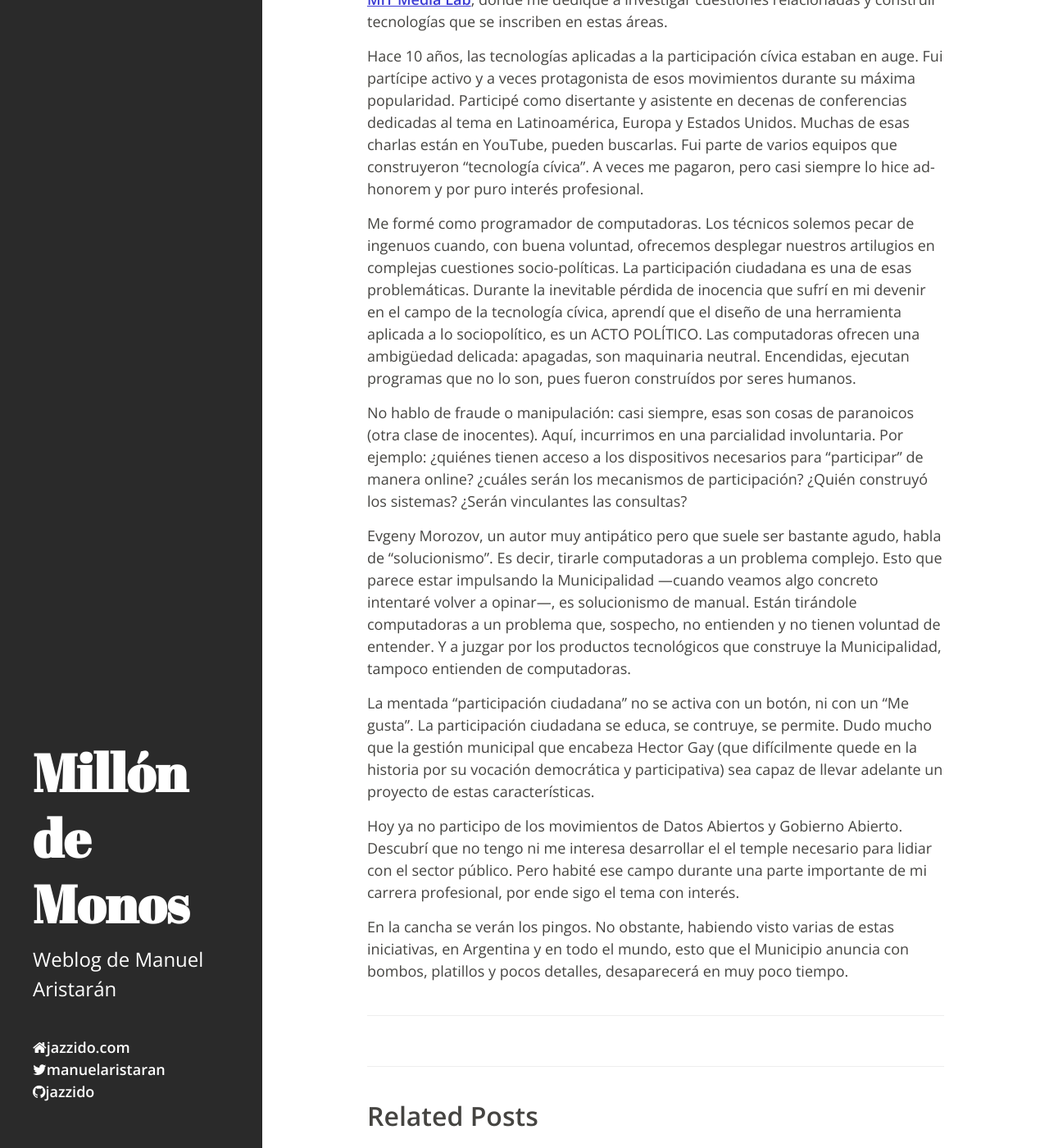
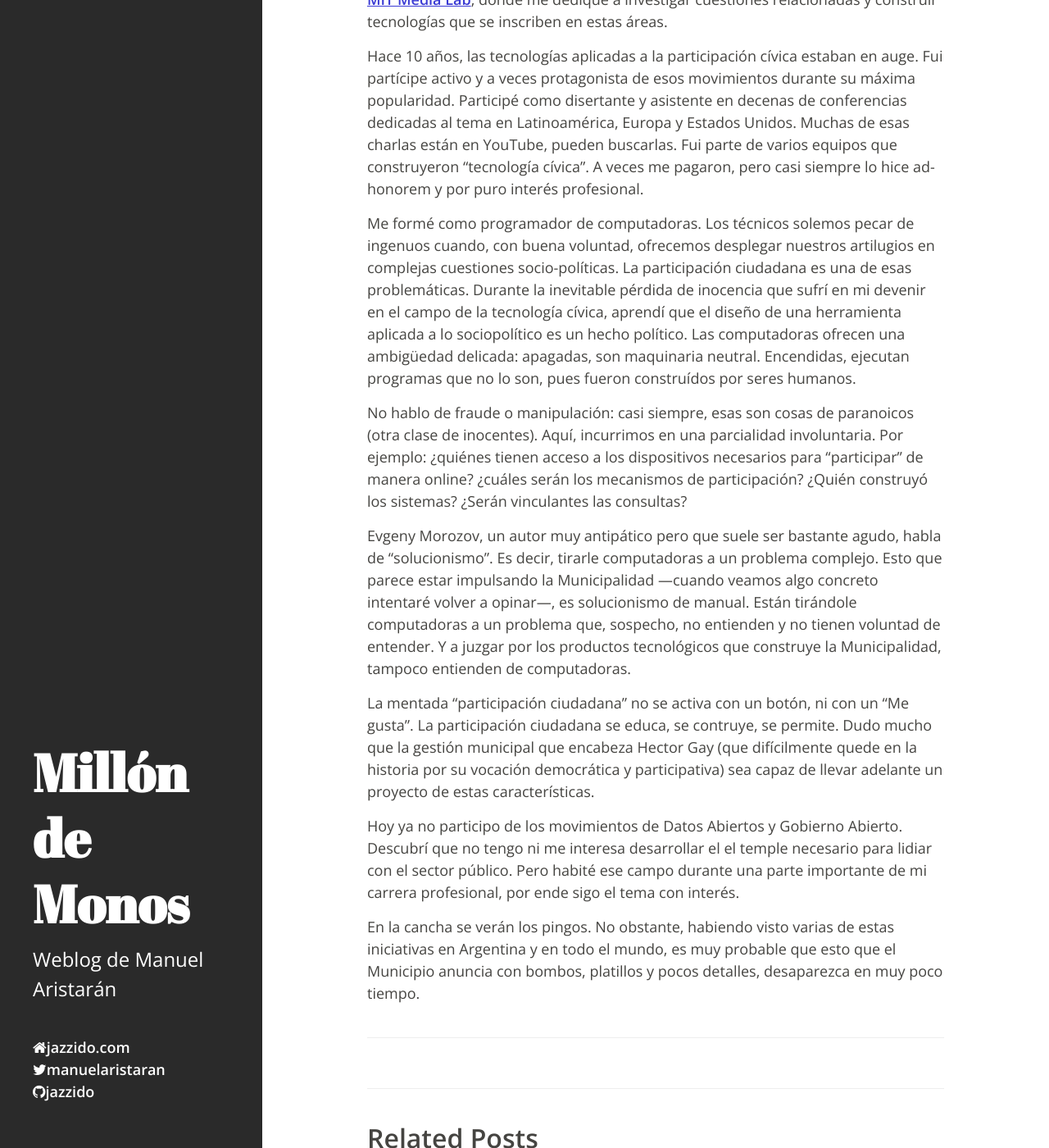
Before and after one commit to jazzido/jazzido.github.io, a Jekyll site: the page built from _posts/2020-01-27-participacion-online-otra-vez-sopa.md, in a window 1280 px wide and 1400 px high, scrolled down 457 px. Shown: the whole window at 82% size. Built offline with Jekyll 4.4.1, drawn with Linux system fonts in a browser that asks for light colours; nearby versions of some CDN libraries; comment, search, counter and statistics services are not loaded.

Commit message:
Update 2020-01-27-participacion-online-otra-vez-sopa.md

```diff
--- a/_posts/2020-01-27-participacion-online-otra-vez-sopa.md
+++ b/_posts/2020-01-27-participacion-online-otra-vez-sopa.md
@@ -13,9 +13,9 @@ Cuando opino de política, hablo porque es gratis. Salvo mi interés, y algún q
 
 Establezco mis credenciales: por interés personal, hace 10 años construí una herramienta que se llamó Gasto Público Bahiense. Tuvo mucha más repercusión de la que imaginaba, y me llevó por un camino que "terminó" en una maestría en el [MIT Media Lab](https://media.mit.edu), donde me dediqué a investigar cuestiones relacionadas y construir tecnologías que se inscriben en estas áreas.
 
-Hace 10 años, las tecnologías aplicadas a la participación cívica estaban en auge. Fui partícipe activo y a veces protagonista de esos movimientos durante su máxima popularidad. Participé como disertante y asistente en decenas de conferencias dedicadas al tema en Latinoamérica, Europa y Estados Unidos. Muchas de esas charlas están en YouTube, pueden buscarlas. Fui parte de varios equipos que construyeron "tecnología cívica". A veces me pagaron, pero casi siempre lo hice ad-honorem y por puro interés profesional.
+ Hace 10 años, las tecnologías aplicadas a la participación cívica estaban en auge. Fui partícipe activo y a veces protagonista de esos movimientos durante su máxima popularidad. Participé como disertante y asistente en decenas de conferencias dedicadas al tema en Latinoamérica, Europa y Estados Unidos. Muchas de esas charlas están en YouTube, pueden buscarlas. Fui parte de varios equipos que construyeron "tecnología cívica". A veces me pagaron, pero casi siempre lo hice ad-honorem y por puro interés profesional.
 
-Me formé como programador de computadoras. Los técnicos solemos pecar de ingenuos cuando, con buena voluntad, ofrecemos desplegar nuestros artilugios en complejas cuestiones socio-políticas. La participación ciudadana es una de esas problemáticas. Durante la inevitable pérdida de inocencia que sufrí en mi devenir en el campo de la tecnología cívica, aprendí que el diseño de una herramienta aplicada a lo sociopolítico, es un ACTO POLÍTICO. Las computadoras ofrecen una ambigüedad delicada: apagadas, son maquinaria neutral. Encendidas, ejecutan programas que no lo son, pues fueron construídos por seres humanos.
+Me formé como programador de computadoras. Los técnicos solemos pecar de ingenuos cuando, con buena voluntad, ofrecemos desplegar nuestros artilugios en complejas cuestiones socio-políticas. La participación ciudadana es una de esas problemáticas. Durante la inevitable pérdida de inocencia que sufrí en mi devenir en el campo de la tecnología cívica, aprendí que el diseño de una herramienta aplicada a lo sociopolítico es un hecho político. Las computadoras ofrecen una ambigüedad delicada: apagadas, son maquinaria neutral. Encendidas, ejecutan programas que no lo son, pues fueron construídos por seres humanos.
 
 No hablo de fraude o manipulación: casi siempre, esas son cosas de paranoicos (otra clase de inocentes). Aquí, incurrimos en una parcialidad involuntaria. Por ejemplo: ¿quiénes tienen acceso a los dispositivos necesarios para “participar” de manera online? ¿cuáles serán los mecanismos de participación? ¿Quién construyó los sistemas? ¿Serán vinculantes las consultas?
 
@@ -25,4 +25,4 @@ La mentada "participación ciudadana" no se activa con un botón, ni con un "Me
 
 Hoy ya no participo de los movimientos de Datos Abiertos y Gobierno Abierto. Descubrí que no tengo ni me interesa desarrollar el el temple necesario para lidiar con el sector público. Pero habité ese campo durante una parte importante de mi carrera profesional, por ende sigo el tema con interés.
 
-En la cancha se verán los pingos. No obstante, habiendo visto varias de estas iniciativas, en Argentina y en todo el mundo, esto que el Municipio anuncia con bombos, platillos y pocos detalles, desaparecerá en muy poco tiempo.
+En la cancha se verán los pingos. No obstante, habiendo visto varias de estas iniciativas en Argentina y en todo el mundo, es muy probable que esto que el Municipio anuncia con bombos, platillos y pocos detalles, desaparezca en muy poco tiempo.
```
